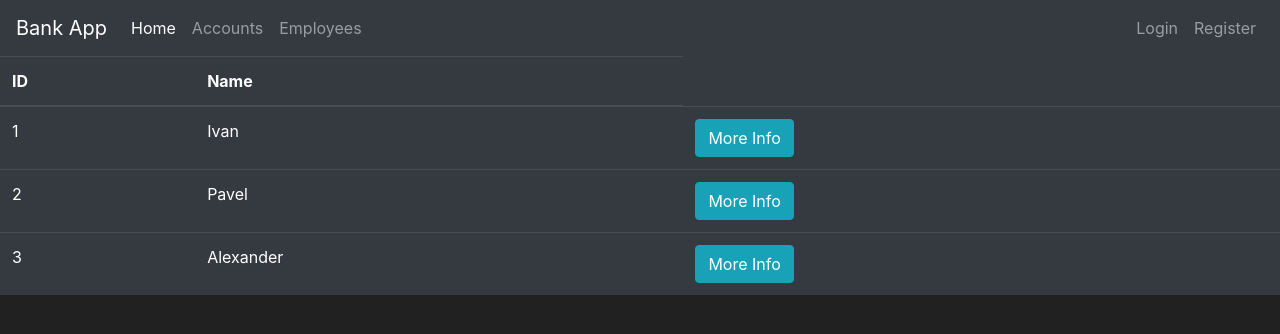
After one commit to BNukhkadiev/BankDB, a Flask app: page /employees in a window 1280 px wide. The commit adds this page. Shown: the top 334 px of the page. Run offline with Flask 2, Linux system fonts and the light colour scheme; data comes from the database, SQL or seed files in the repository; some libraries are stand-ins or nearby versions.

Commit message:
Restructured project: packed all in one package. Added db usage in templates.

```diff
--- a/app.py
+++ b/app.py
@@ -1,99 +1,4 @@
-from flask import Flask, render_template, request
-from flask_sqlalchemy import SQLAlchemy
-
-app = Flask(__name__)
-app.config["SQLALCHEMY_DATABASE_URI"] = "sqlite:///bank.db"
-db = SQLAlchemy(app)
-
-
-class Client(db.Model):
-    """
-    Класс таблицы содержащей данные о клиентах банка
-    """
-    id = db.Column(db.Integer(), primary_key=True)
-    name = db.Column(db.String(length=225), nullable=False)
-    gender = db.Column(db.Boolean(), nullable=False)
-    passport_number = db.Column(db.String(length=10), nullable=False, unique=True)
-    snils = db.Column(db.String(length=11))
-    birth_date = db.Column(db.Date())
-    address = db.Column(db.String(length=200))
-
-
-class Account(db.Model):
-    """
-    Класс таблицы содержащей данные о счетах клиентов
-    """
-    id = db.Column(db.Integer(), primary_key=True)
-    balance = db.Column(db.Float(), nullable=False)
-    client_id = db.Column(db.Integer, db.ForeignKey(Client.id))
-    currency = db.String(db.String(length=15))
-
-
-class Transfer(db.Model):
-    """
-    Класс таблицы содержащей данные о переводах
-    """
-    id = db.Column(db.Integer(), primary_key=True)
-    receiver_account_id = db.Column(db.Integer, db.ForeignKey(Account.id))
-    sender_account_id = db.Column(db.Integer, db.ForeignKey(Account.id))
-    transfer_amount = db.Column(db.Float, nullable=False)
-
-
-class Employee(db.Model):
-    """
-    Класс таблицы содержащей данные о сотрудниках банка
-    """
-
-    id = db.Column(db.Integer(), primary_key=True)
-    name = db.Column(db.String(225), nullable=False)
-
-
-# Добавить эти таблицы (У них не работает Foreign KEy посмотри как это пофиксить в репозитории heelo flask
-class Credit(db.Model):
-    id = db.Column(db.Integer(), primary_key=True)
-    employee_id = db.Column(db.Integer, db.ForeignKey(Employee.id))
-    client_id = db.Column(db.Integer, db.ForeignKey(Client.id))
-    percentage = db.Column(db.Float(), nullable=False)
-    credit_amount = db.Column(db.Float(), nullable=False)
-    last_payment_date = db.Column(db.Date(), nullable=False)
-
-
-class Service(db.Model):
-    id = db.Column(db.Integer(), primary_key=True)
-    service_name = db.Column(db.String(225), nullable=False)
-
-
-class Payment(db.Model):
-    id = db.Column(db.Integer(), primary_key=True)
-    payment_amount = db.Column(db.Float(), nullable=False)
-    employee_id = db.Column(db.Integer, db.ForeignKey(Employee.id))
-    account_id = db.Column(db.Integer, db.ForeignKey(Account.id))
-
-
-@app.route('/')
-@app.route('/home')
-def home_page():
-    name = request.args.get('name', 'world')
-    return render_template('index.html', name=name)
-
-
-@app.route("/accounts")
-def accounts_page():
-    accounts = [
-        {'id': 1, 'name': 'Pavel', 'balance': 100},
-        {'id': 2, 'name': 'Ivan', 'balance': 200},
-        {'id': 3, 'name': 'Brian', 'balance': 5523},
-        {'id': 4, 'name': 'Kornelius', 'balance': 3123}
-    ]
-    return render_template('accounts.html', accounts=accounts)
-
-
-# @app.route("/register", methods=["POST"])
-# def register():
-#     name = request.args.get("name")
-#     dorm = request.args.get("dorm")
-#
-
+from bank import app
 
 if __name__ == "__main__":
     app.run(debug=True)
--- /dev/null
+++ b/bank/routes.py
@@ -0,0 +1,33 @@
+from bank import app
+from flask import render_template, request
+from bank.models import Employee
+
+
+@app.route('/')
+@app.route('/home')
+def home_page():
+    name = request.args.get('name', 'world')
+    return render_template('index.html', name=name)
+
+
+@app.route("/accounts")
+def accounts_page():
+    accounts = [
+        {'id': 1, 'name': 'Pavel', 'balance': 100},
+        {'id': 2, 'name': 'Ivan', 'balance': 200},
+        {'id': 3, 'name': 'Brian', 'balance': 5523},
+        {'id': 4, 'name': 'Kornelius', 'balance': 3123}
+    ]
+    return render_template('accounts.html', accounts=accounts)
+
+
+@app.route("/employees")
+def employees_page():
+    employees = Employee.query.all()
+    return render_template('employees.html', employees=employees)
+
+# @app.route("/register", methods=["POST"])
+# def register():
+#     name = request.args.get("name")
+#     dorm = request.args.get("dorm")
+#
--- /dev/null
+++ b/bank/templates/employees.html
@@ -0,0 +1,30 @@
+{% extends "layout.html" %}
+
+{% block title %}
+Employees page
+{% endblock %}
+
+{% block body %}
+<table class="table table-hover table-dark">
+    <thead>
+    <tr>
+        <!-- Your Columns HERE -->
+        <th scope="col">ID</th>
+        <th scope="col">Name</th>
+    </tr>
+    </thead>
+    <tbody>
+    <!-- Your rows inside the table HERE: -->
+    {% for employee in employees %}
+    <tr>
+        <td>{{ employee.id }}</td>
+        <td>{{ employee.name }}</td>
+        <td>
+            <button class="btn btn-outline btn-info">More Info</button>
+        </td>
+    </tr>
+    {% endfor %}
+
+    </tbody>
+</table>
+{% endblock %}
--- a/templates/layout.html
+++ b/bank/templates/layout.html
@@ -26,6 +26,9 @@
             </li>
             <li class="nav-item">
                 <a class="nav-link" href="{{ url_for('accounts_page') }}">Accounts</a>
+            </li>
+            <li class="nav-item">
+                <a class="nav-link" href="{{ url_for('employees_page') }}">Employees</a>
             </li>
         </ul>
         <ul class="navbar-nav">
```
Also changed, not shown: bank/__init__.py (added, +8 -0 lines), bank/models.py (added, +68 -0 lines), bank.db (deleted), bank/bank.db (added), bank/templates/accounts.html (renamed from templates/accounts.html), bank/templates/index.html (renamed from templates/index.html).
